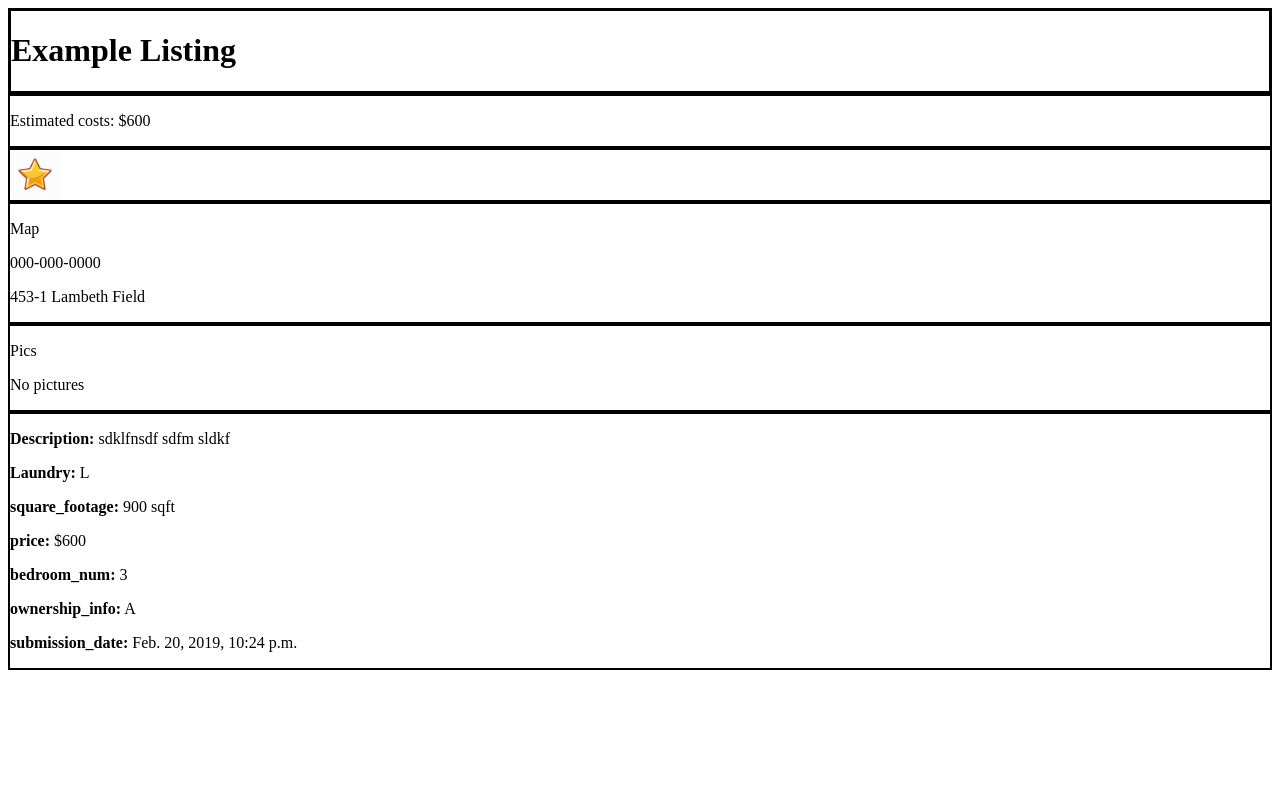
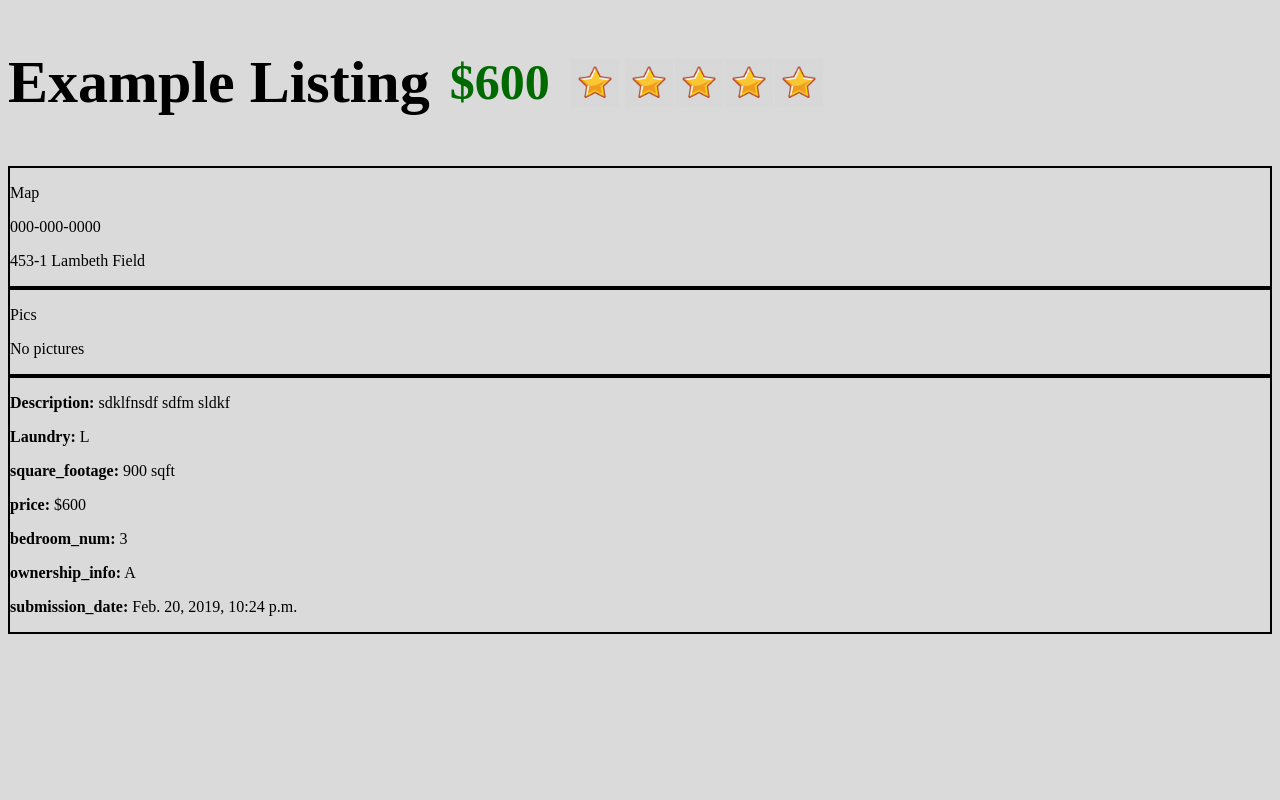
Before and after one commit to jackm1123/offgroundshousing, a Django app: page /listings/1/ in a window 1280 px wide. Run offline with Django 3.2, Linux system fonts and the light colour scheme; data comes from the database, SQL or seed files in the repository; some libraries are stand-ins or nearby versions.

Commit message:
Changes made in lab

```diff
--- /dev/null
+++ b/listings/static/listings/one_listing.css
@@ -0,0 +1,31 @@
+body{
+  background-color: #dadada;
+}
+
+.price-container, .name-container{
+  float: left;
+  margin-right: 20px;
+  /* height: 3%; */
+}
+
+.price-container{
+  padding-top: 45px;
+}
+
+.rating{
+  padding-top: 50px;
+}
+
+.price{
+  font-size: 50px;
+  font-weight: bold;
+  color: #006900;
+}
+
+#name{
+  font-size: 60px;
+}
+
+/* .listing-info-container{
+  border: 5px solid green;
+} */
--- a/listings/static/listings/one_listing.js
+++ b/listings/static/listings/one_listing.js
@@ -38,7 +38,7 @@ $(function() {
   empty_stars.push(empty_star4);
   empty_stars.push(empty_star5);
 
-  for(var i = 0; i < rating-1; i++){
+  for(var i = 0; i < 5-rating; i++){
     stars[i].hide()
   }
 
--- a/listings/templates/listings/one_listing.html
+++ b/listings/templates/listings/one_listing.html
@@ -3,23 +3,29 @@
 
   <script type="text/javascript" src="{% static 'listings/jquery.js' %}"></script>
   <script type="text/javascript" src="{% static 'listings/one_listing.js' %}"></script>
+  <link rel="stylesheet" href="{% static 'listings/one_listing.css' %}">
+
+<div class="listing-info-container">
 
 
-  <div class="name" style="border: 3px solid black;">
-    <h1>{{ listing.name }}</h1>
+  <div class="name-container">
+    <h1 id="name">{{ listing.name }}</h1>
   </div>
-  <div class="price" style="border: 2px solid black;">
-    <p>Estimated costs: ${{ listing.price }}</p>
+  <div class="price-container">
+    <span class="price">${{ listing.price }}</span>
   </div>
 
 
-  <div class="rating" style="border: 2px solid black;">
+  <div class="rating">
     <p>Rating = {{ listing.rating }}</p>
       <img id="star" src="{% static 'listings/star.png' %}" alt="" style="width: 50px;">
       <img id="empty_star" src="{% static 'listings/empty_star.png' %}" alt="" style="width: 50px;">
   </div>
 
-
+</div>
+<br>
+<br>
+<br>
 
   <div class="map" style="border: 2px solid black;">
     <p>Map</p>
```
